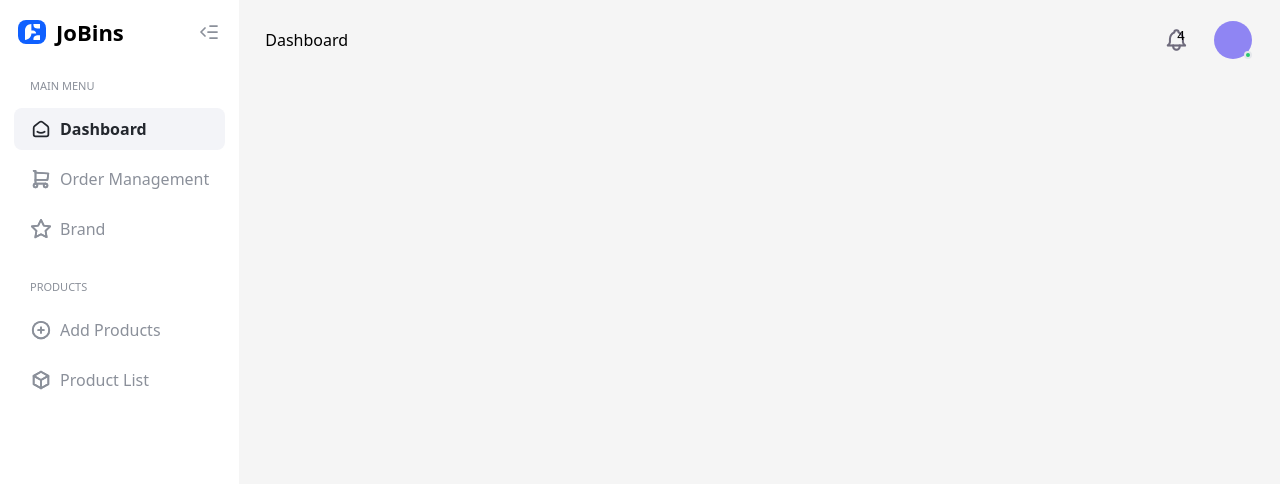
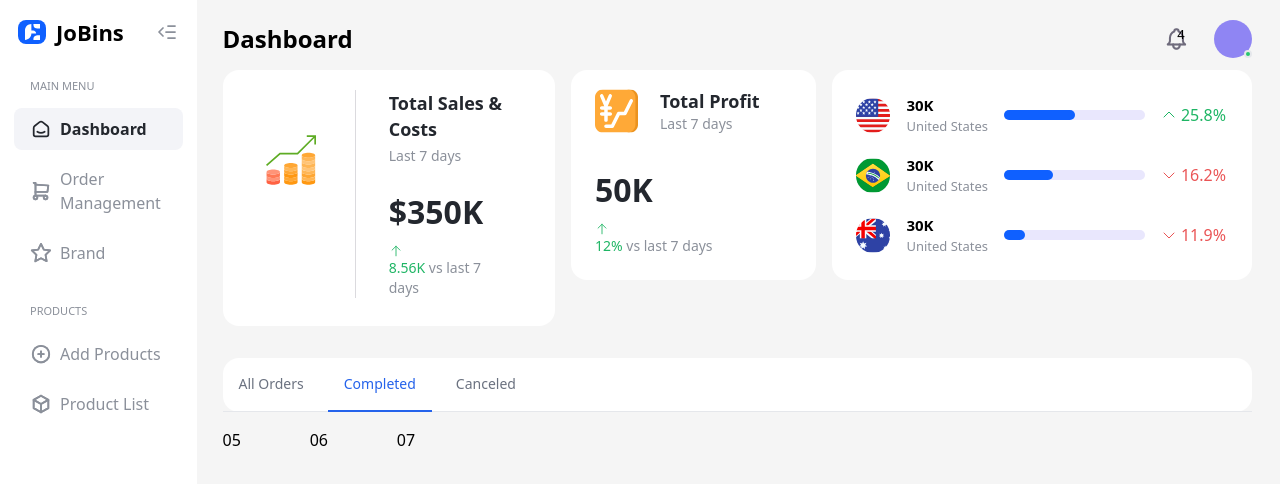
Before and after one commit to Sanjaya609/jobins-frontend-challenge, a React (Vite) app in the folder Frontend_Challenge/: page / in a window 1280 px wide. Shown: the top 484 px of the page. Built offline with nearby package versions, Linux system fonts and the light colour scheme.

Commit message:
feat: information bar inprogress

```diff
--- a/Frontend_Challenge/package.json
+++ b/Frontend_Challenge/package.json
@@ -10,7 +10,10 @@
     "preview": "vite preview"
   },
   "dependencies": {
+    "@svgr/webpack": "^8.0.1",
     "autoprefixer": "^10.4.14",
+    "phosphor-icons": "^1.4.2",
+    "phosphor-react": "^1.4.1",
     "postcss": "^8.4.24",
     "react": "^18.2.0",
     "react-dom": "^18.2.0",
--- /dev/null
+++ b/Frontend_Challenge/src/Components/Infomation.jsx
@@ -0,0 +1,27 @@
+
+function Infomation() {
+    return (
+        <div className="col-span-12 mt-4">
+            <div className="bg-white rounded-2xl w-full">
+                <div>
+
+                </div>
+                <div className="text-sm font-medium text-center text-gray-500 border-b border-gray-200 dark:text-gray-400 dark:border-gray-700">
+                    <ul className="flex flex-wrap -mb-px">
+                        <li className="mr-2">
+                            <a href="#" className="inline-block p-4 border-b-2 border-transparent rounded-t-lg hover:text-gray-600 hover:border-gray-300 dark:hover:text-gray-300">All Orders</a>
+                        </li>
+                        <li className="mr-2">
+                            <a href="#" className="inline-block p-4 text-blue-600 border-b-2 border-blue-600 rounded-t-lg active dark:text-blue-500 dark:border-blue-500" aria-current="page">Completed</a>
+                        </li>
+                        <li className="mr-2">
+                            <a href="#" className="inline-block p-4 border-b-2 border-transparent rounded-t-lg hover:text-gray-600 hover:border-gray-300 dark:hover:text-gray-300">Canceled</a>
+                        </li>
+                    </ul>
+                </div>
+            </div>
+        </div>
+    )
+}
+
+export default Infomation
--- a/Frontend_Challenge/src/Components/Main.jsx
+++ b/Frontend_Challenge/src/Components/Main.jsx
@@ -1,11 +1,19 @@
 import Bell from '../assets/bell.svg'
+import Business from '../assets/business.svg'
+import Yen from '../assets/yen.svg'
+import USA from '../assets/Usa.svg'
+import { CaretUp, ArrowUp, CaretDown } from 'phosphor-react'
+import Brazil from '../assets/brazil.svg'
+import Australia from '../assets/australia.svg'
+import Infomation from './Infomation'
+
 function Main() {
     return (
         <main className="pl-[26px] pr-7 grow h-screen bg-gray-16 pt-2 pb-[30px]">
             <div>
-                <div className="flex w-100 mb-1 py-3">
+                <div className="flex w-100 py-3">
                     <div className="grow py-2">
-                        <p className="">Dashboard</p>
+                        <p className="font-bold text-2xl leading-22">Dashboard</p>
                     </div>
                     <div className='flex justify-between items-center'>
                         <div className='mr-6 relative'>
@@ -21,6 +29,110 @@ function Main() {
                     </div>
                 </div>
             </div>
+            <div className="grid grid-cols-12 gap-4">
+                <div className="col-span-4 ">
+                    <div className='flex pb-7 pt-5 pr-[52px] pl-[43px] bg-white rounded-2xl w-full'>
+                        <div className=' border-e border-gray-64 pr-[39px] pt-[45px] pb-[33px] '>
+                            <img src={Business} alt="business-growth" />
+                        </div>
+                        <div className='flex flex-col ml-[33px]'>
+                            <div className='title mb-[30px]'>
+                                <p className='text-lg font-semibold leading-26 text-dark-16'>Total Sales & Costs</p>
+                                <p className='text-sm leading-5 text-gray-48 mt-1'>Last 7 days</p>
+                            </div>
+                            <div className='sales'>
+                                <p className='text-5xl text-dark-16 font-bold leading-8 mb-4'>$350K</p>
+                                <div className='text-sm leading-5 font-medium text-gray-48'><span className='text-green-32 '><ArrowUp />8.56K</span> vs last 7 days</div>
+                            </div>
+                        </div>
+                    </div>
+                </div>
+                <div className="col-span-3">
+                    <div className='bg-white rounded-2xl w-full pt-[18px] pl-6 pb-6' >
+                        <div className=' flex  mb-10 '>
+                            <img src={Yen} alt="business-growth" />
+                            <div className='ml-[22px]'>
+                                <p className='text-lg font-semibold leading-26 text-dark-16'>Total Profit</p>
+                                <p className='text-sm leading-5 text-gray-48 '>Last 7 days</p>
+                            </div>
+                        </div>
+                        <div className='flex flex-col'>
+                            <div className='sales'>
+                                <p className='text-5xl text-dark-16 font-bold leading-8 mb-4'>50K</p>
+                                <div className='text-sm leading-5 font-medium text-gray-48'><span className='text-green-32 '> <ArrowUp />12%</span> vs last 7 days</div>
+                            </div>
+                        </div>
+                    </div>
+                </div>
+                <div className="col-span-5">
+                    <div className='bg-white rounded-2xl w-full pt-6 pl-6 pb-6 px-[26px]' >
+                        <div className="flex w-full items-center mb-[18px]">
+                            <div className='flex grow items-center mr-4'>
+                                <div className='flex items-center mr-4' >
+                                    <div className='mr-4 '>
+                                        <img src={USA} alt="USA-flag" className='rounded-full' />
+                                    </div>
+                                    <div>
+                                        <p className='text-[15px] font-semibold text-dark-32'>30K</p>
+                                        <p className='whitespace-nowrap text-[13px] font-normal text-gray-48'>United States</p>
+                                    </div>
+                                </div>
+                                <div className="grow bg-blue-32 rounded-full h-2.5 ">
+                                    <div className="bg-blue-48 h-2.5 rounded-full" style={{ width: "50%" }}></div>
+                                </div>
+                            </div>
+                            <div className='text-green-32 flex items-center'>
+                                <CaretUp className='mr-1' />
+                                <span>25.8%</span>
+                            </div>
+                        </div>
+                        <div className="flex w-full items-center mb-[18px]">
+                            <div className='flex grow items-center mr-4'>
+                                <div className='flex items-center mr-4' >
+                                    <div className='mr-4 '>
+                                        <img src={Brazil} alt="USA-flag" className='rounded-full' />
+                                    </div>
+                                    <div>
+                                        <p className='text-[15px] font-semibold text-dark-32'>30K</p>
+                                        <p className='whitespace-nowrap text-[13px] font-normal text-gray-48'>United States</p>
+                                    </div>
+                                </div>
+                                <div className="grow bg-blue-32 rounded-full h-2.5 ">
+                                    <div className="bg-blue-48 h-2.5 rounded-full" style={{ width: "35%" }}></div>
+                                </div>
+                            </div>
+                            <div className='text-red-16 flex items-center'>
+                                <CaretDown className='mr-1' />
+                                <span>16.2%</span>
+                            </div>
+                        </div>
+                        <div className="flex w-full items-center">
+                            <div className='flex grow items-center mr-4'>
+                                <div className='flex items-center mr-4' >
+                                    <div className='mr-4 '>
+                                        <img src={Australia} alt="USA-flag" className='rounded-full' />
+                                    </div>
+                                    <div>
+                                        <p className='text-[15px] font-semibold text-dark-32'>30K</p>
+                                        <p className='whitespace-nowrap text-[13px] font-normal text-gray-48'>United States</p>
+                                    </div>
+                                </div>
+                                <div className="grow bg-blue-32 rounded-full h-2.5 ">
+                                    <div className="bg-blue-48 h-2.5 rounded-full" style={{ width: "15%" }}></div>
+                                </div>
+                            </div>
+                            <div className='text-red-16 flex items-center'>
+                                <CaretDown className='mr-1' />
+                                <span>11.9%</span>
+                            </div>
+                        </div>
+                    </div>
+                </div>
+                <Infomation />
+                <div className="...">05</div>
+                <div className="...">06</div>
+                <div className="col-span-2 ...">07</div>
+            </div>
         </main>
     )
 }
--- a/Frontend_Challenge/tailwind.config.js
+++ b/Frontend_Challenge/tailwind.config.js
@@ -1,6 +1,7 @@
 /** @type {import('tailwindcss').Config} */
 export default {
   content: ["./index.html", "./src/**/*.{js,ts,jsx,tsx,mdx}"],
+
   theme: {
     extend: {
       borderRadius: {
@@ -15,18 +16,26 @@ export default {
       },
       colors: {
         green: {
-          16: "#28C76F"
+          16: "#28C76F",
+          32: '#1EB564'
         },
         gray: {
           16: "#F5F5F5",
           32: "#F3F4F8",
-          48: "#8B909A"
+          48: "#8B909A",
+          64: "#DBDADE"
         },
         dark: {
-          16: "#23272E"
+          16: "#23272E",
+          32: "i#4B465C"
         },
         blue: {
-          16: "#8F85F3"
+          16: "#8F85F3",
+          32: "#E9E7FD",
+          48: "#0F60FF"
+        },
+        red: {
+          16: "#EA5455"
         }
       },
       height: {
@@ -39,10 +48,13 @@ export default {
       },
       lineHeight: {
         '14': '14px',
+        '22': '22px',
+        '26': "26px"
       },
       fontSize: {
         '11px': '11px',
         '13px': '13px',
+        '15px': "15px",
         '3xl': '22px',
         '4xl': '24px',
         '5xl': '32px'
@@ -51,8 +63,21 @@ export default {
         '9px': '9px',
         '15px': '15px',
         '18px': '18px',
+        '22px': '22px',
         '26px': '26px',
         '30px': '30px',
+        '33px': '33px',
+        '39px': '39px',
+        '43px': '43px',
+        '45px': '45px',
+        '52px': '52px',
+
+      },
+      margin: {
+        '3px': "3px",
+        '18px': "18px",
+        '30px': '30px',
+        '33px': '33px'
       },
       screens: {
         xs: "475px",
```
Also changed, not shown: 1 other file (tests, documents, lock files or other folders).
